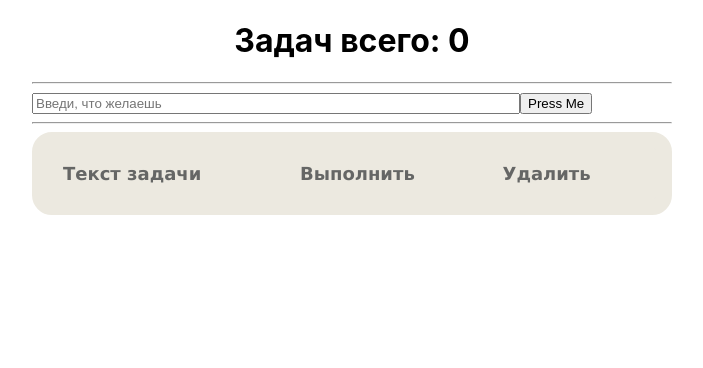
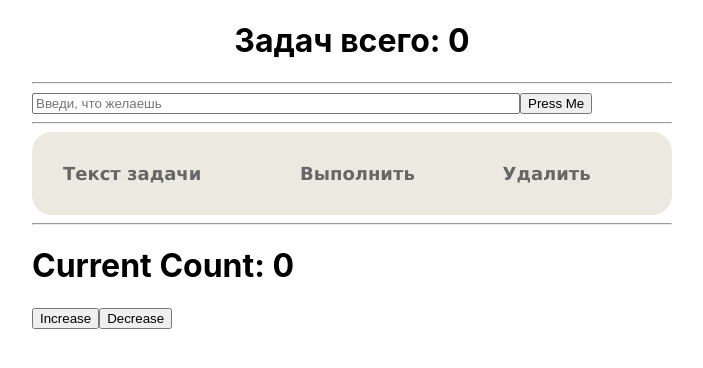
Before and after one commit to jugosoft/react-to-do-list, a React (Create React App) app in the folder react-to-do-list/: page / in a window 1280 px wide. Shown: the top 368 px of the page, without its empty margins (288-991 px from the left). Built offline with nearby package versions, Linux system fonts and the light colour scheme.

Commit message:
React Fragments

```diff
--- a/react-to-do-list/src/App.js
+++ b/react-to-do-list/src/App.js
@@ -3,6 +3,7 @@ import { useState } from 'react';
 import './App.css';
 import ToDoForm from './components/ToDoForm/ToDoForm';
 import ToDoTable from './components/ToDoTable/ToDoTable';
+import PerfectCounter from './components/PerfectCounter/PerfectCounter';
 
 function App() {
 
@@ -46,6 +47,8 @@ function App() {
         todoList={todoList}
         removeTask={removeTask}
         completeTask={completeTask}/>
+      <hr />
+      <PerfectCounter />
     </div>
   );
 }
--- /dev/null
+++ b/react-to-do-list/src/components/PerfectCounter/PerfectCounter.jsx
@@ -0,0 +1,44 @@
+import React from 'react';
+
+export default class PerfectCounter extends React.Component {
+    constructor(props) {
+        super(props);
+        this.state = {
+            count: 0
+        }
+    }
+
+    increase = (event) => {
+        event.preventDefault();
+        this.setState((prevState) => {
+            return {
+                count: prevState.count + 1
+            }
+        });
+    }
+
+    decrease = (event) => {
+        event.preventDefault();
+        this.setState((prevState) => {
+            return {
+                count: prevState.count - 1
+            }
+        });
+    }
+
+    render() {
+        return (
+            <React.Fragment>
+                <div>
+                    <h1>Current Count: {this.state.count}</h1>
+                </div>
+                <div>
+                    <form>
+                        <button onClick={this.increase}>Increase</button>
+                        <button onClick={this.decrease}>Decrease</button>
+                    </form>
+                </div>
+            </React.Fragment>
+        )
+    }
+}
```
